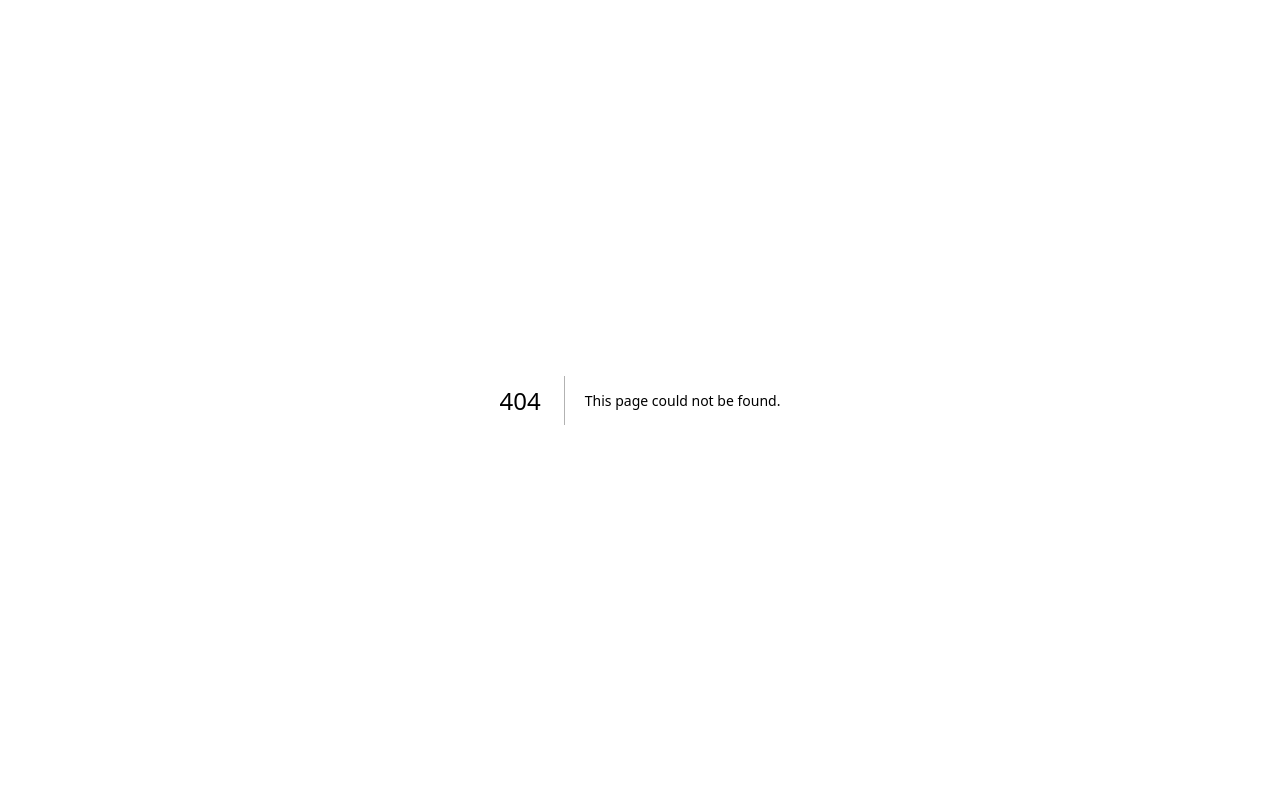
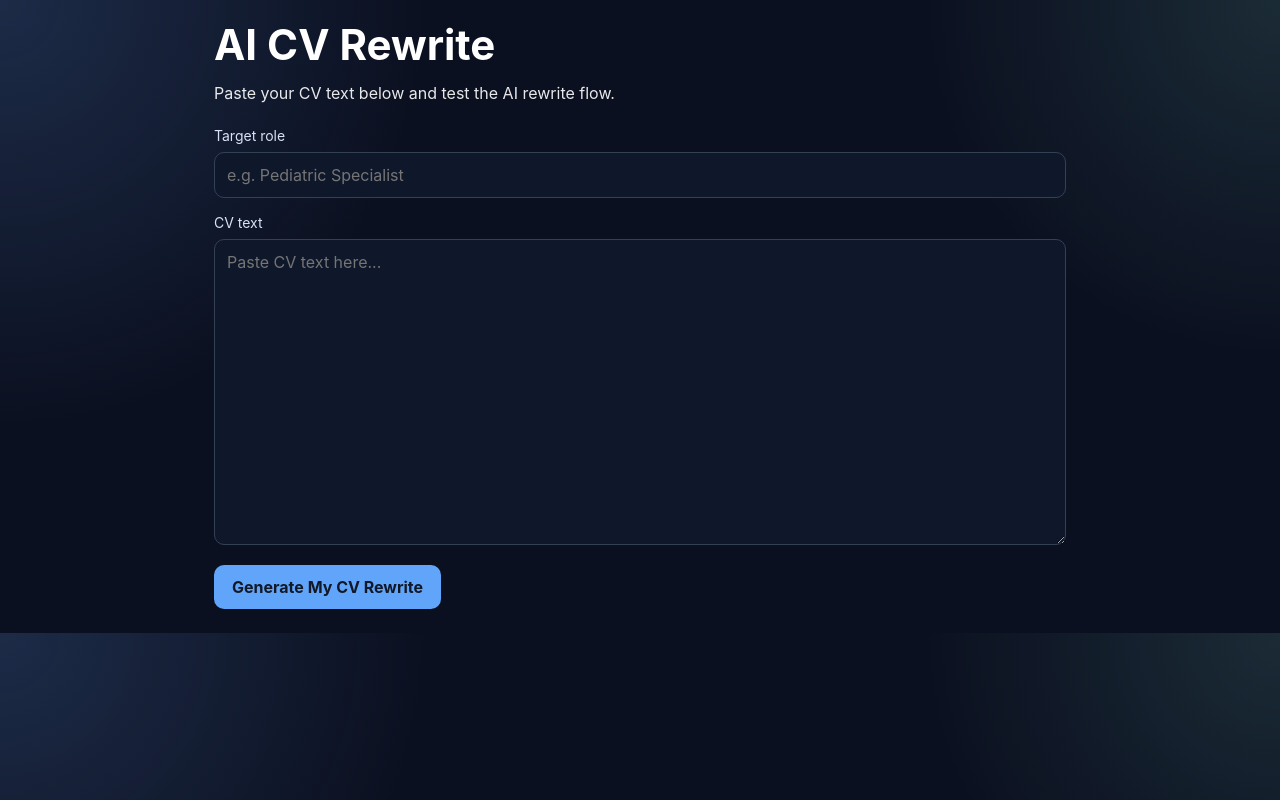
Before and after one commit to mohamedbrs9998-hue/resume-fix-new, a Next.js app: page /resume-rewrite in a window 1280 px wide. Before the commit this address had no page. Built offline with nearby package versions, Linux system fonts and the light colour scheme.

Commit message:
Add simple AI CV rewrite page

```diff
--- /dev/null
+++ b/app/resume-rewrite/page.js
@@ -0,0 +1,109 @@
+"use client";
+
+import { useState } from "react";
+
+export default function ResumeRewritePage() {
+  const [cvText, setCvText] = useState("");
+  const [targetRole, setTargetRole] = useState("");
+  const [loading, setLoading] = useState(false);
+  const [result, setResult] = useState(null);
+  const [error, setError] = useState("");
+
+  async function handleGenerate() {
+    setLoading(true);
+    setError("");
+    setResult(null);
+
+    try {
+      const res = await fetch("/api/test-openai");
+      const data = await res.json();
+
+      if (!data.ok) {
+        throw new Error(data.error || "AI request failed");
+      }
+
+      setResult(data.text || "AI response received.");
+    } catch (err) {
+      setError(err.message || "Something went wrong");
+    } finally {
+      setLoading(false);
+    }
+  }
+
+  return (
+    <main style={{ maxWidth: 900, margin: "0 auto", padding: 24, color: "#fff" }}>
+      <h1 style={{ fontSize: 42, marginBottom: 12 }}>AI CV Rewrite</h1>
+      <p style={{ marginBottom: 24, opacity: 0.9 }}>
+        Paste your CV text below and test the AI rewrite flow.
+      </p>
+
+      <label style={{ display: "block", marginBottom: 8 }}>Target role</label>
+      <input
+        value={targetRole}
+        onChange={(e) => setTargetRole(e.target.value)}
+        placeholder="e.g. Pediatric Specialist"
+        style={{
+          width: "100%",
+          padding: 12,
+          borderRadius: 10,
+          border: "1px solid #334155",
+          marginBottom: 16,
+          background: "#0f172a",
+          color: "#fff",
+        }}
+      />
+
+      <label style={{ display: "block", marginBottom: 8 }}>CV text</label>
+      <textarea
+        value={cvText}
+        onChange={(e) => setCvText(e.target.value)}
+        placeholder="Paste CV text here..."
+        rows={14}
+        style={{
+          width: "100%",
+          padding: 12,
+          borderRadius: 10,
+          border: "1px solid #334155",
+          marginBottom: 16,
+          background: "#0f172a",
+          color: "#fff",
+        }}
+      />
+
+      <button
+        onClick={handleGenerate}
+        disabled={loading}
+        style={{
+          padding: "12px 18px",
+          borderRadius: 10,
+          border: "none",
+          background: "#60a5fa",
+          color: "#111827",
+          fontWeight: 700,
+          cursor: "pointer",
+        }}
+      >
+        {loading ? "Generating..." : "Generate My CV Rewrite"}
+      </button>
+
+      {error ? (
+        <div style={{ marginTop: 20, color: "#fca5a5" }}>{error}</div>
+      ) : null}
+
+      {result ? (
+        <pre
+          style={{
+            whiteSpace: "pre-wrap",
+            marginTop: 24,
+            padding: 16,
+            borderRadius: 12,
+            background: "#0f172a",
+            border: "1px solid #334155",
+          }}
+        >
+          {result}
+        </pre>
+      ) : null}
+    </main>
+  );
+}
```
